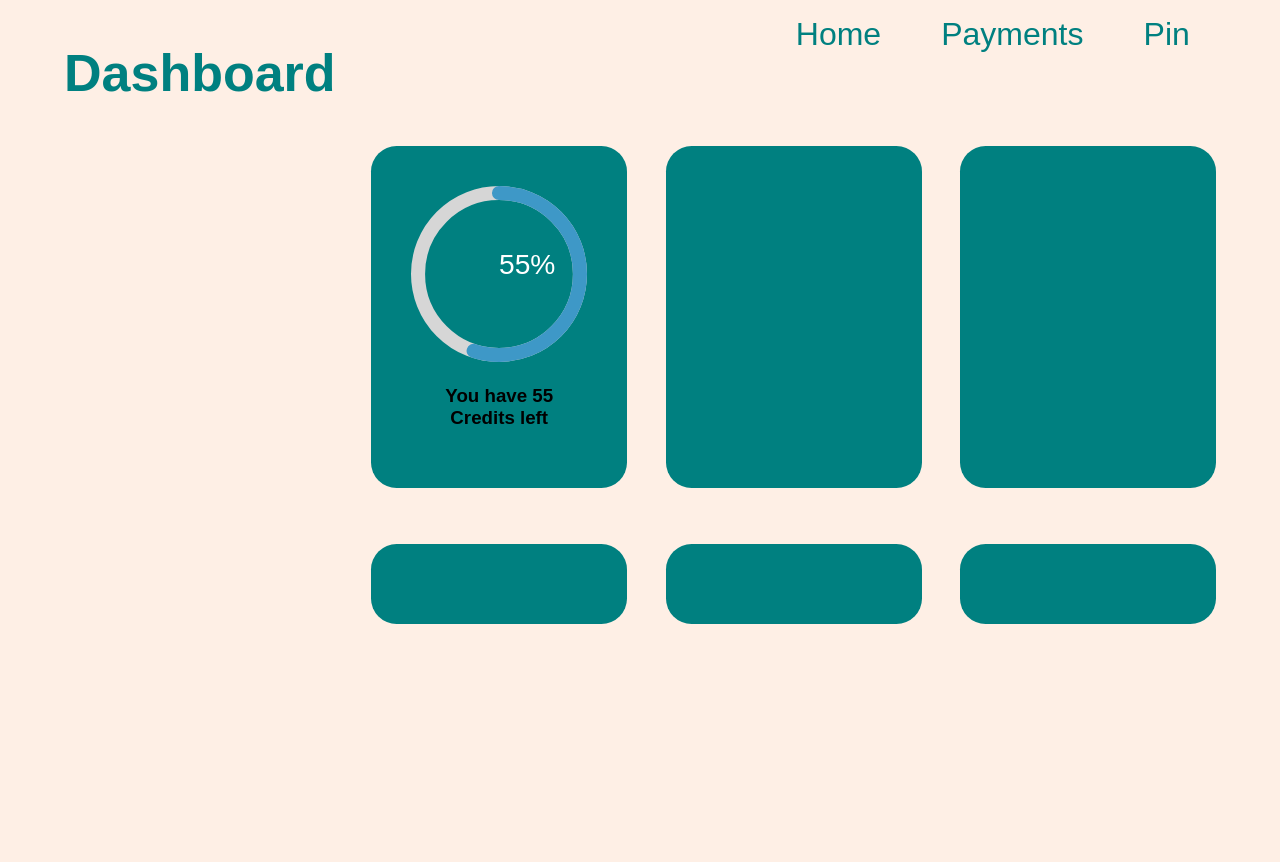
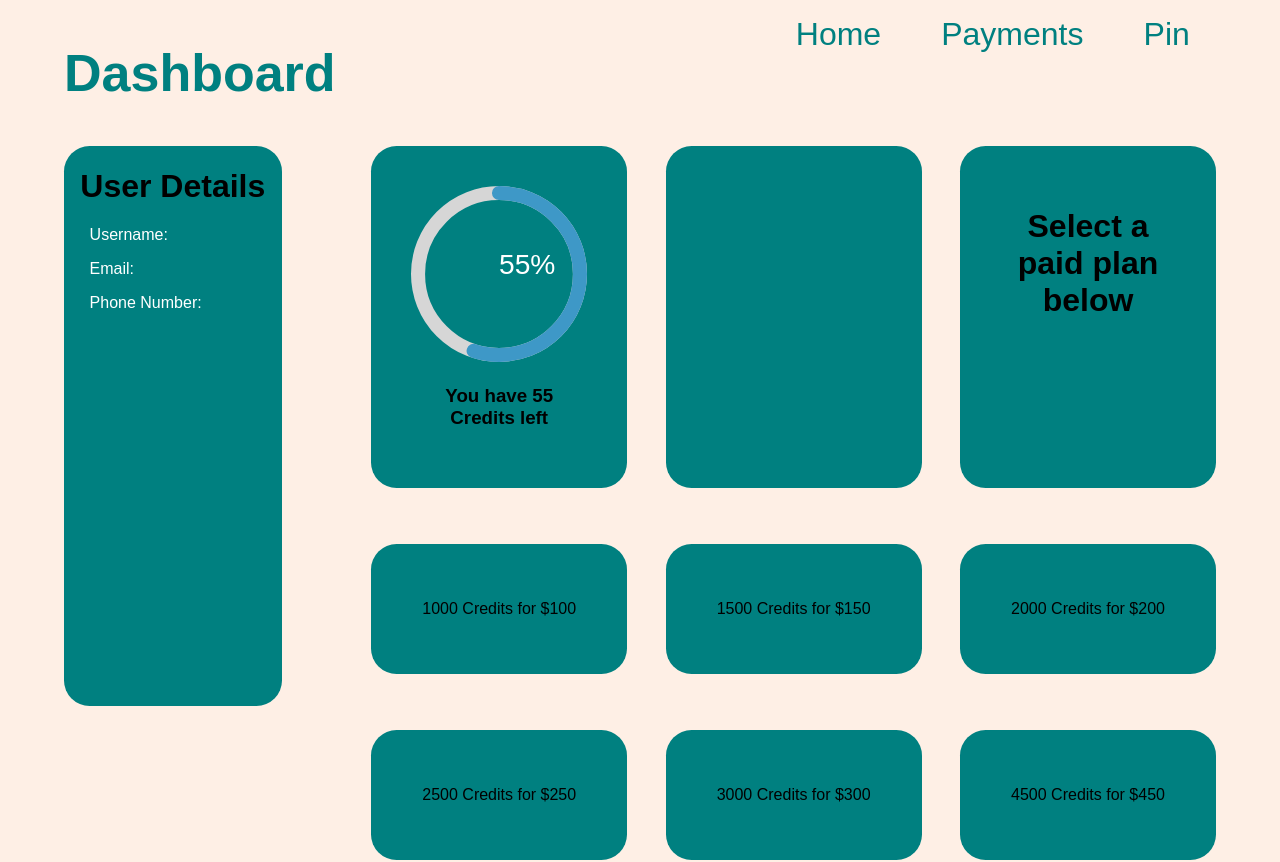
Before and after one commit to belemaaa/wpecs-fe, a React (Create React App) app: page /dash in a window 1280 px wide. Shown: the top 862 px of the page. Before the commit the page ends 800 px from the top, so only its background shows below. Built offline with nearby package versions, Linux system fonts and the light colour scheme.

Commit message:
progress

```diff
--- a/data/db.json
+++ b/data/db.json
@@ -0,0 +1,108 @@
+{
+
+    "records":
+
+[
+    {
+      "id": 1,
+      "username": "user_1",
+      "pin": "1234"
+    },
+    {
+      "id": 2,
+      "username": "user_2",
+      "pin": "5678"
+    },
+    {
+      "id": 3,
+      "username": "user_3",
+      "pin": "9012"
+    },
+    {
+      "id": 4,
+      "username": "user_4",
+      "pin": "3456"
+    },
+    {
+      "id": 5,
+      "username": "user_5",
+      "pin": "7890"
+    },
+    {
+      "id": 6,
+      "username": "user_6",
+      "pin": "2345"
+    },
+    {
+      "id": 7,
+      "username": "user_7",
+      "pin": "6789"
+    },
+    {
+      "id": 8,
+      "username": "user_8",
+      "pin": "0123"
+    },
+    {
+      "id": 9,
+      "username": "user_9",
+      "pin": "4567"
+    },
+    {
+      "id": 10,
+      "username": "user_10",
+      "pin": "8901"
+    },
+    {
+      "id": 11,
+      "username": "user_11",
+      "pin": "3451"
+    },
+    {
+      "id": 12,
+      "username": "user_12",
+      "pin": "6782"
+    },
+    {
+      "id": 13,
+      "username": "user_13",
+      "pin": "9013"
+    },
+    {
+      "id": 14,
+      "username": "user_14",
+      "pin": "2346"
+    },
+    {
+      "id": 15,
+      "username": "user_15",
+      "pin": "5679"
+    },
+    {
+      "id": 16,
+      "username": "user_16",
+      "pin": "8902"
+    },
+    {
+      "id": 17,
+      "username": "user_17",
+      "pin": "1235"
+    },
+    {
+      "id": 18,
+      "username": "user_18",
+      "pin": "4568"
+    },
+    {
+      "id": 19,
+      "username": "user_19",
+      "pin": "7891"
+    },
+    {
+      "id": 20,
+      "username": "user_20",
+      "pin": "0124"
+    }
+  ]
+
+}
--- a/src/App.js
+++ b/src/App.js
@@ -6,6 +6,7 @@ import ElectricityPlan from './Pages/ElectricityPlan'
 import Pin from './Pages/Pin';
 import Login from './Pages/Login';
 import Create from './Pages/Create';
+import Payment from './components/Payment';
 import {BrowserRouter as Router, Route, Routes} from 'react-router-dom'
 
 function App() {
@@ -23,6 +24,8 @@ function App() {
 
       <Route path='/dash' element={<Home />}>
       </Route>
+
+      <Route path='/payment' element={<Payment />}></Route>
 
      <Route path='Header' element={<Header />}> </Route>
 
--- a/src/Pages/ElectricityPlan.css
+++ b/src/Pages/ElectricityPlan.css
@@ -14,10 +14,11 @@
     height: auto;
     margin-left: 5vw;
     float: left;
-    background-color: #1db954;
+    background-color: teal;
     padding-bottom: 5vh;
     padding-left: 3vw;
     box-sizing: border-box;
+    color: white;
 }
 
 .planInfo label{
@@ -76,5 +77,5 @@
     font-size: 2.5vh;
     border: none;
     border-radius: 1.4vh;
-    background-color: #1db954;
+    background-color: teal;
 }
--- a/src/Pages/ElectricityPlan.jsx
+++ b/src/Pages/ElectricityPlan.jsx
@@ -1,8 +1,7 @@
 import React from 'react'
 import './ElectricityPlan.css'
 import Header from '../components/Header'
-import { useEffect } from 'react'
-import { useState } from 'react'
+import { useState, useEffect } from 'react'
 import { useForm } from 'react-hook-form'
 
 
@@ -12,6 +11,7 @@ const ElectricityPlan = () => {
   const [value, setValue] = useState('')
   const [currentCredits, setCurrentCredits] = useState(0)
   const [paymentSuccess, setPaymentSuccess] = useState(false)
+  const [pinValue, setPinValue] = useState(null)
 
 
   const Options = [
@@ -24,10 +24,23 @@ const ElectricityPlan = () => {
     setValue(e.target.value)
   }
 
-  const onSubmit = (data) => {
+  const onSubmit = async (data) => {
     console.log(data);
     setCurrentCredits(prevCredits => prevCredits + Number(value));
+    setPaymentSuccess(true)
+    // setPinValue(data)
   };
+
+
+  useEffect(() => {
+    fetch(' http://localhost:8000/records/1')
+    .then(res => {
+      return res.json();
+    })
+    .then(data => {
+      setPinValue(data.pin);
+    })
+  },[])
 
   return (
 
@@ -47,6 +60,7 @@ const ElectricityPlan = () => {
           ))}
         </select>
             <p>Available Credits: {currentCredits}</p>
+           {pinValue && <p>Your generated pin is {pinValue}</p>}
       </div>
 
       <div className='paymentsystem'>
@@ -67,7 +81,9 @@ const ElectricityPlan = () => {
 
           <p>Amount to pay: {value} </p>
 
-          <button className='.paymentformbutton' type='submit'>Pay</button>
+          <button className='.paymentformbutton' type='submit' >Pay</button>
+
+          {paymentSuccess && <p style={{color: 'green'}}>Payment Successful</p>}
         </form>
       </div>
     </div>
--- a/src/Pages/Home.css
+++ b/src/Pages/Home.css
@@ -5,6 +5,23 @@
     display: flex;
 }
 
+
+.sidebar{
+    float: left;
+    width: 17vw;
+    height: 70vh;
+    border-radius: 2vw;
+    background-color: teal;
+    text-align: center;
+    /* color: white; */
+}
+
+.sidebar p{
+    color: white;
+    /* font-size: 1.8vw; */
+    text-align: left;
+    margin-left: 2vw;
+}
 
 .dashboard{
     width: 100vw;
--- a/src/Pages/Home.jsx
+++ b/src/Pages/Home.jsx
@@ -20,6 +20,26 @@ const Home = () => {
   const location = useLocation();
   const value = location.state ? location.value.state : 110;
 
+  // const userDetails{
+
+  // }
+
+  const Options = [
+    { label: '1000 Credits for $100', value: 100 },
+    { label: '1500 Credits for $150', value: 150 },
+    { label: '2000 Credits for $200', value: 200 },
+    { label: '2500 Credits for $250', value: 250 },
+    { label: '3000 Credits for $300', value: 300 },
+    { label: '4500 Credits for $450', value: 450 }
+  ]
+
+
+  let navigate = useNavigate();
+
+  const gotoPayment = () => {
+    let path = '/payment';
+    navigate(path)
+  }
 
 
   return (
@@ -30,6 +50,15 @@ const Home = () => {
         <Header />
 
         <h2>Dashboard</h2>
+
+        <div className='sidebar'>
+          <h1>User Details</h1>
+          <p>Username: {}</p>
+          <p>Email: {}</p>
+          <p>Phone Number: {}</p>
+
+
+        </div>
 
         <div className='flexContainer'>
 
@@ -58,13 +87,19 @@ const Home = () => {
           </div>
 
           <div className='flex2'>
+            <h1>Select a paid plan below</h1>
+          </div>
+
+            {Options.map(option => {
+              return (
+
+          <div className='flex3' onClick={gotoPayment}>
+            <p>{option.label}</p>
 
           </div>
 
-          <div className='flex3'>
-
-          </div>
-
+              )
+              })}
           <div className='flex4'>
 
           </div>
--- /dev/null
+++ b/src/components/Payment.css
@@ -0,0 +1,36 @@
+.paydiv{
+    width: 98vw;
+    height: auto;
+}
+
+.payform{
+    width: 40vw;
+    height: auto;
+    margin: auto;
+    /* background-color: teal; */
+    box-sizing: border-box;
+    justify-content: center;
+    align-items: center;
+    /* padding-left: 12vw; */
+    padding-bottom: 5vh;
+    padding-top: 5vh;
+    border-radius: 2vw;
+    box-shadow: rgba(0, 0, 0, 0.4) 0px 30px 90px;
+    text-align: center;
+}
+
+.payform input{
+    width: 15vw;
+    height: 4vh;
+    text-align: center;
+
+}
+
+.payform button{
+    width: 7vw;
+    background-color: teal;
+    color: white;
+    border: none;
+    font-size: 3vh;
+    border-radius: 0.5vw;
+}
--- /dev/null
+++ b/src/components/Payment.jsx
@@ -0,0 +1,116 @@
+import React from 'react'
+import { useState } from 'react';
+import './Payment.css'
+import { useNavigate } from 'react-router-dom';
+
+
+const Payment = () => {
+
+    const navigate = useNavigate();
+    const [values, setValues] = useState({
+        cardHolderName: '',
+        cardNumber: '',
+        expiryDate: '',
+        cvv: '',
+        paymentAmount: ''
+    });
+    const [errors, setErrors] = useState({})
+
+    const handleChange = (event) => {
+        setValues({
+            ...values,
+            [event.target.name]: event.target.value
+        });
+    };
+
+    const validateForm = () => {
+        let tempErrors = {};
+        // Add your validation logic here
+        // For example:
+        tempErrors.cardNumber = values.cardNumber ? "" : "Input the right figures"
+        tempErrors.cardHolderName = values.cardHolderName ? "" : "This field is required.";
+        tempErrors.expiryDate = values.expiryDate ? "" : "This field is required.";
+        tempErrors.cvv = values.cvv ? "" : "Input the correct cvv"
+        tempErrors.paymentAmount = values.paymentAmount ? "" : "Enter a valid payment amount"
+        // Repeat for other fields
+        setErrors(tempErrors);
+        return Object.values(tempErrors).every(x => x === "");
+      };
+
+
+    const handleSubmit = (event) => {
+        event.preventDefault();
+        if (validateForm()) {
+            navigate('/pin')
+        }
+
+    };
+
+
+
+    return (
+        <div className='paydiv'>
+
+            <form onSubmit={handleSubmit} className='payform'>
+
+                <h1>Input Payment Details</h1>
+
+                <input
+                    type="text"
+                    name="cardHolderName"
+                    value={values.cardHolderName}
+                    onChange={handleChange}
+                    placeholder="eg: Adetunji Tofunmi"
+                />
+
+                <br></br>
+                {errors.cardHolderName && <div>{errors.cardHolderName}</div>}
+                <br></br>
+                <input
+                    type="number"
+                    name="cardNumber"
+                    value={values.cardNumber}
+                    onChange={handleChange}
+                    placeholder="eg: 1234 4567 7890 0123"
+                />
+                <br></br>{errors.cardNumber && <div>{errors.cardNumber}</div>}
+                <br></br>
+                <input
+                    type="date"
+                    name="expiryDate"
+                    value={values.expiryDate}
+                    onChange={handleChange}
+                    placeholder="Expiry Date"
+                />
+                <br></br>
+                {errors.expiryDate && <div>{errors.expiryDate}</div>}
+                <br></br>
+                <input
+                    type="number"
+                    name="cvv"
+                    value={values.cvv}
+                    onChange={handleChange}
+                    placeholder="eg: 000"
+                />
+                <br></br>
+                {errors.cvv && <div>{errors.cvv}</div>}
+                <br></br>
+                <input
+                    type="text"
+                    name="paymentAmount"
+                    value={values.paymentAmount}
+                    onChange={handleChange}
+                    placeholder="Payment Amount"
+                />
+                <br></br>
+                {errors.paymentAmount && <div>{errors.paymentAmount}</div>}
+                <br></br>
+                <button type="submit">Pay</button>
+            </form>
+
+        </div>
+
+    )
+}
+
+export default Payment
```
